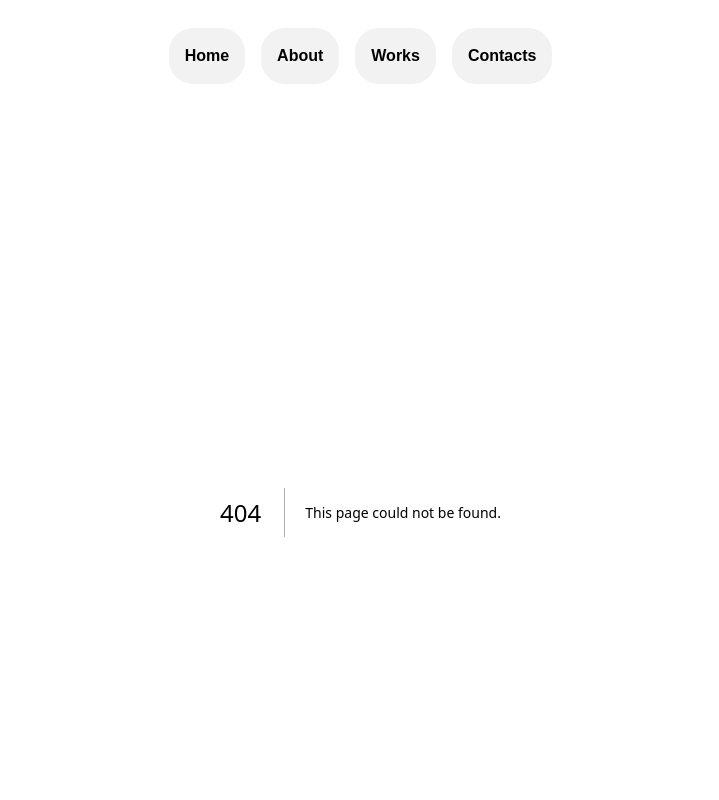
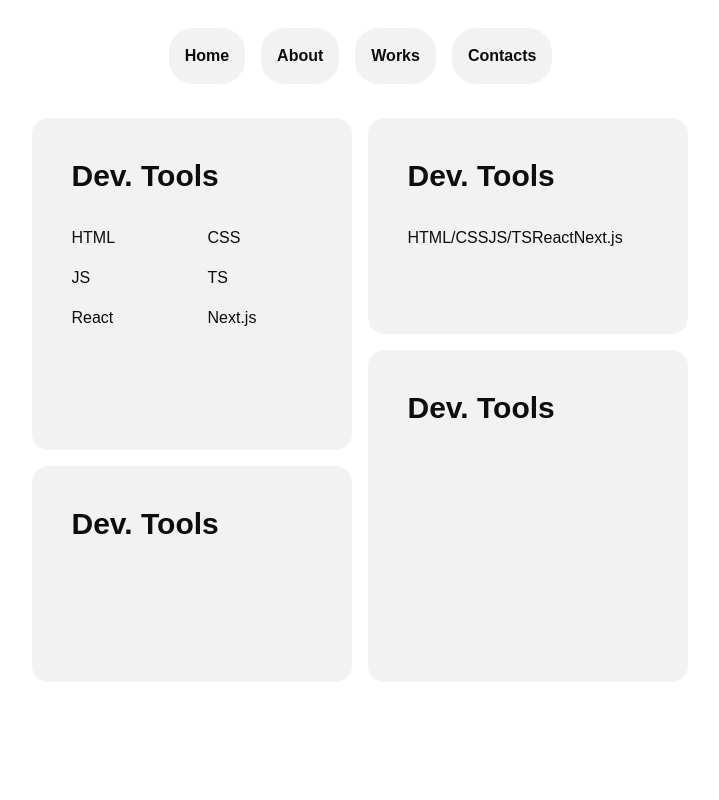
Before and after one commit to Aris449/portfolio-site, a Next.js app: page /about in a window 1280 px wide. Before the commit this address had no page. Shown: the top 800 px of the page, without its empty margins (272-991 px from the left). Built offline with nearby package versions, Linux system fonts and the light colour scheme.

Commit message:
Added about template

```diff
--- /dev/null
+++ b/app/about/page.tsx
@@ -0,0 +1,48 @@
+import React from 'react';
+
+const About = () => {
+    return (
+        <div className="flex justify-center items-center min-h-[calc(100vh-14rem)]">
+            <div className="grid-container w-80 md:w-[658px] " >
+
+                <div className="flex flex-col grid-area: box-1 gap-8 p-10 bg-bg w-80 rounded-2xl ">
+                    <h2 className="text-3xl font-bold ">Dev. Tools</h2>
+                    <div className="grid grid-cols-2 gap-x-8 gap-y-4">
+                        <span>HTML</span>
+                        <span>CSS</span>
+                        <span>JS</span>
+                        <span>TS</span>
+                        <span>React</span>
+                        <span>Next.js</span>
+                    </div>
+                </div>
+
+                <div className="flex flex-col grid-area: box-2 gap-8 p-10 bg-bg w-80 rounded-2xl h-full">
+                    <h2 className="text-3xl font-bold ">Dev. Tools</h2>
+                    <div className="">
+                        <span>HTML/CSS</span>
+                        <span>JS/TS</span>
+                        <span>React</span>
+                        <span>Next.js</span>
+                    </div>
+                </div>
+
+                <div className="flex flex-col grid-area: box-3 gap-8 p-10 bg-bg w-80 rounded-2xl h-full">
+                    <h2 className="text-3xl font-bold ">Dev. Tools</h2>
+
+                </div>
+                <div className="flex flex-col grid-area: box-4 gap-8 p-10 bg-bg w-80 rounded-2xl h-full">
+                    <h2 className="text-3xl font-bold ">Dev. Tools</h2>
+
+                </div>
+
+
+            </div>
+
+        </div>
+    )
+}
+
+
+
+export default About;
--- a/app/components/Footer.tsx
+++ /dev/null
@@ -1,7 +0,0 @@
-import React from 'react'
-
-export const Footer = () => {
-    return (
-        <div className="flex justify-center items-center h-20">Footer</div>
-    )
-}
--- /dev/null
+++ b/app/contacts/page.tsx
@@ -0,0 +1,9 @@
+import React from 'react'
+
+const Contacts = () => {
+    return (
+        <div className="flex justify-center items-center min-h-[calc(100vh-14rem)]">Contacts</div>
+    )
+}
+
+export default Contacts;
--- a/app/globals.css
+++ b/app/globals.css
@@ -42,4 +42,30 @@
     html {
         scrollbar-gutter: stable;
     }
+    .grid-container {
+        display: grid;
+        grid-template-columns: 320px 320px ;
+        grid-template-rows: 100px 100px 100px 100px 100px ;
+        gap: 1em;
+        grid-template-areas:"box-1 box-2"
+                            "box-1 box-2"
+                            "box-1 box-3"
+                            "box-4 box-3"
+                            "box-4 box-3";
+
+
+    }
+
+    .box-1 { grid-area: box-1; }
+    .box-2 { grid-area: box-2; }
+    .box-3 { grid-area: box-3; }
+    .box-4 { grid-area: box-4; }
+
+    @media(max-width: 767px) {
+        .grid-container{
+          display: flex;
+            flex-wrap: wrap;
+            justify-content: center;
+        }
+    }
 }
--- a/app/layout.tsx
+++ b/app/layout.tsx
@@ -2,7 +2,6 @@ import type { Metadata } from "next";
 import { Geist, Geist_Mono } from "next/font/google";
 import "./globals.css";
 import Navbar from "@/app/components/Navbar";
-import {Footer} from "@/app/components/Footer";
 
 const geistSans = Geist({
   variable: "--font-geist-sans",
@@ -31,7 +30,6 @@ export default function RootLayout({
       >
       <Navbar />
         {children}
-      <Footer />
       </body>
     </html>
   );
--- a/app/page.tsx
+++ b/app/page.tsx
@@ -2,10 +2,10 @@ import Link from "next/link";
 
 export default function Home() {
   return (
-   <div className="flex justify-center items-center min-h-[calc(100vh-7rem-5rem)]">
+   <div className="flex justify-center items-center min-h-[calc(100vh-14rem)]">
        <div className="flex items-center  justify-center w-80 md:w-md h-64 bg-bg rounded-4xl">
            <div className="flex flex-col justify-center w-2/3">
-            <h1 className="text-4xl py-2 md:py-4 font-bold">hi, I'am Dmytro</h1>
+            <h1 className="text-4xl py-2 md:py-4 font-bold">hi, I'm Dmytro</h1>
             <p className="text-xl text-text-muted py-2">a web developer</p>
             <Link href="/about" className="flex justify-center items-center bg-bg-light p-4 my-1 md:my-4 rounded-2xl w-40 text-xl font-bold">Learn more about me</Link>
            </div>
--- /dev/null
+++ b/app/works/page.tsx
@@ -0,0 +1,9 @@
+import React from 'react'
+
+const Works = () => {
+    return (
+        <div className="flex justify-center items-center min-h-[calc(100vh-14rem)]">Works</div>
+    )
+}
+
+export default Works
```
